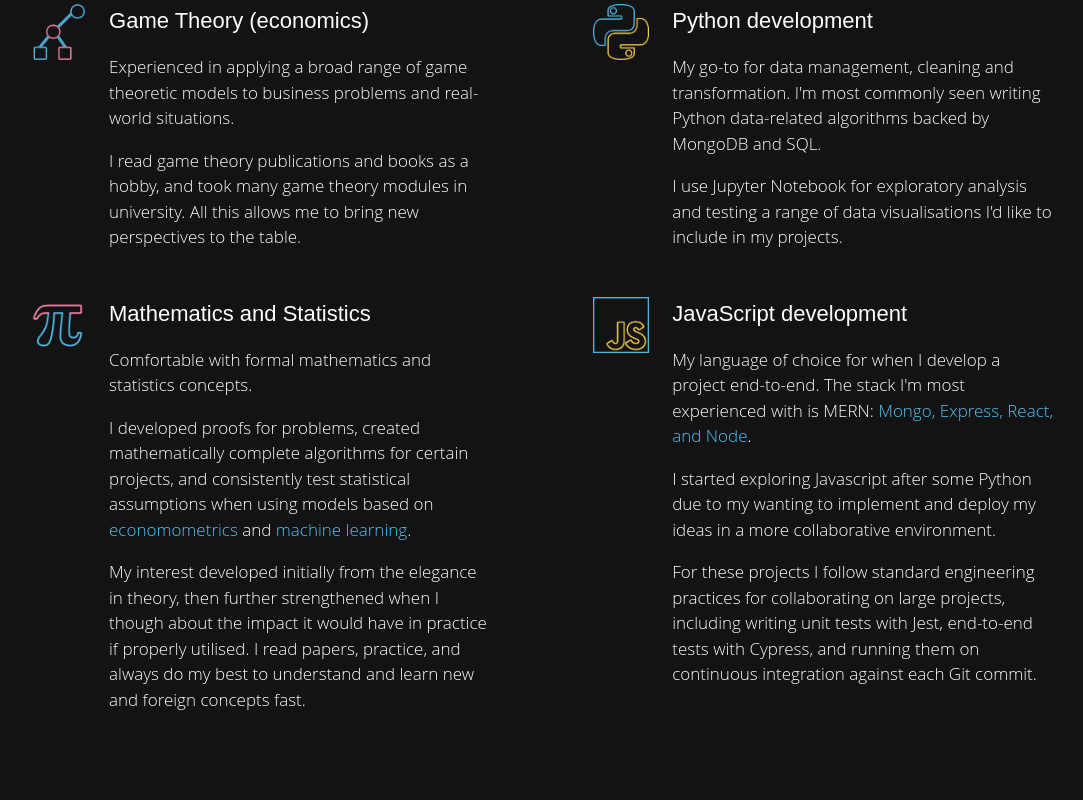
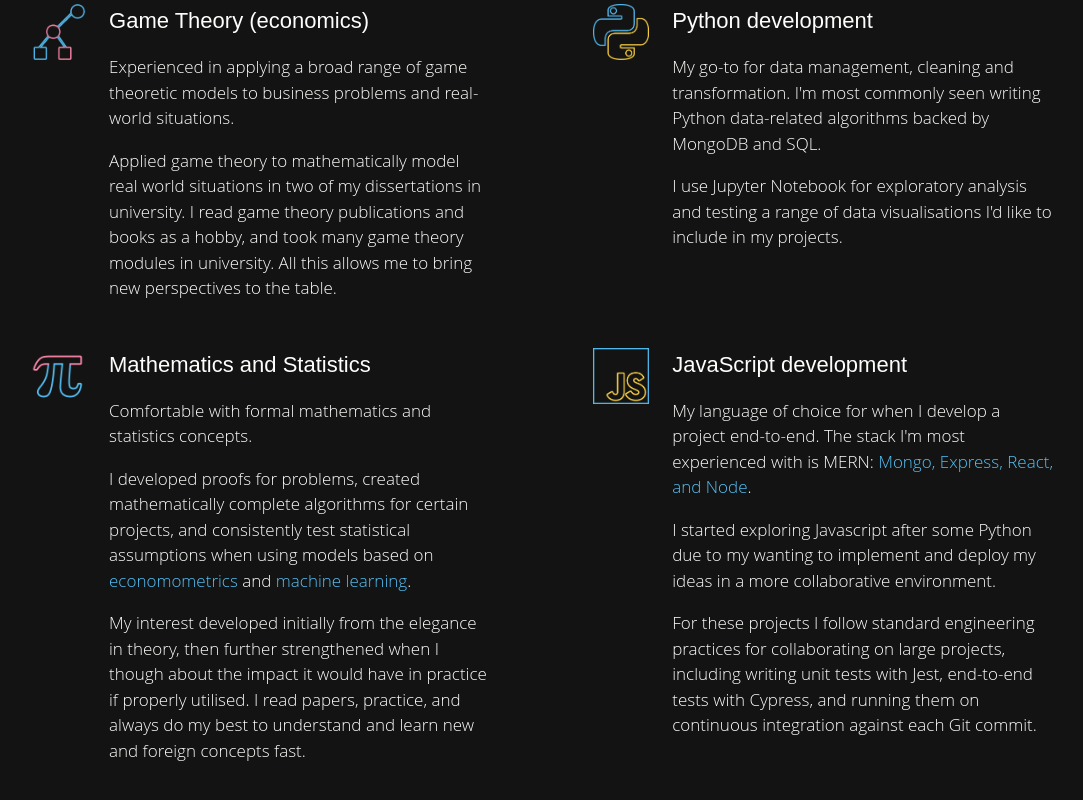
Before and after one commit to pamelachia/portfolio, a React (Create React App) app: page / in a window 1280 px wide. Shown: the part 1777-2577 px from the top of the page, without its empty margins (98-1181 px from the left). Built offline with nearby package versions, Linux system fonts and the light colour scheme; what webfontloader would draw is missing.

Commit message:
added word to game theory part

```diff
--- a/src/components/Sections/Skills.jsx
+++ b/src/components/Sections/Skills.jsx
@@ -85,10 +85,12 @@ class Skills extends Component {
                                 real-world situations.
                             </p>
                             <p>
-                                I read game theory publications and books as a
-                                hobby, and took many game theory modules in
-                                university. All this allows me to bring new
-                                perspectives to the table.
+                                Applied game theory to mathematically model real
+                                world situations in two of my dissertations in
+                                university. I read game theory publications and
+                                books as a hobby, and took many game theory
+                                modules in university. All this allows me to
+                                bring new perspectives to the table.
                             </p>
                         </Skill>
                         <Skill
```
